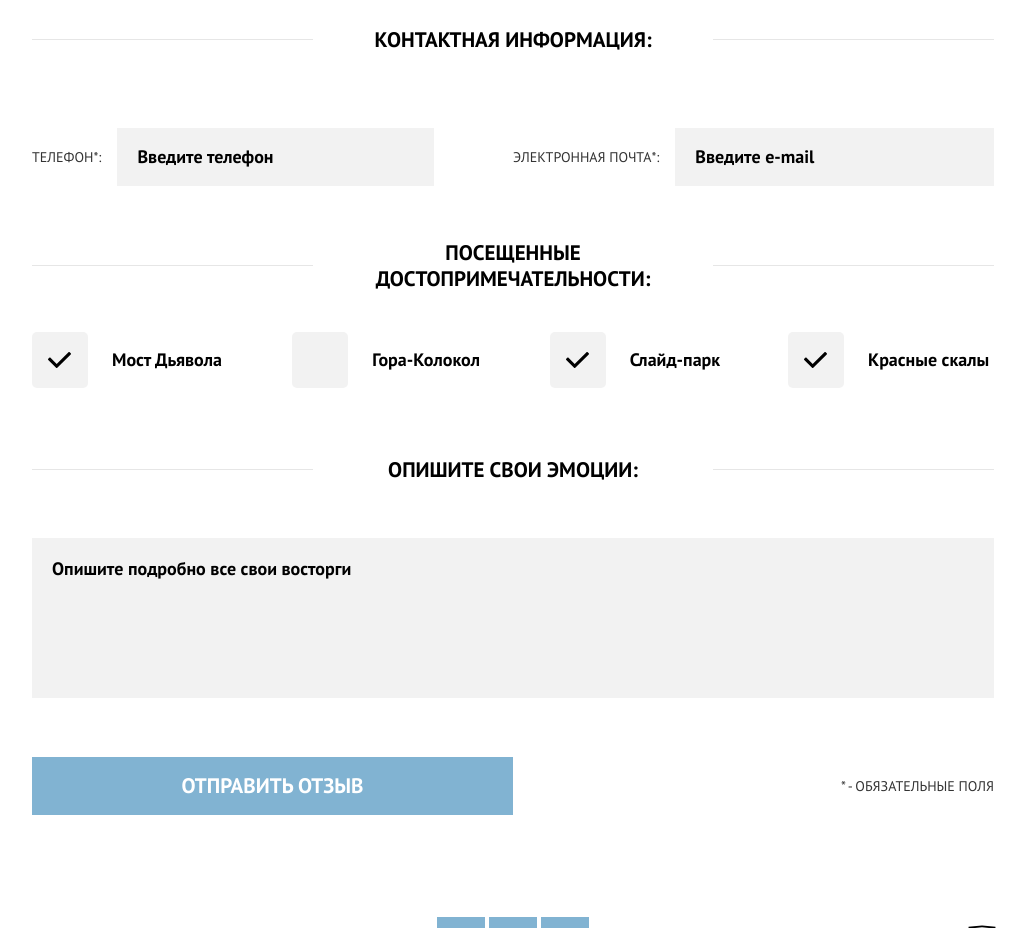
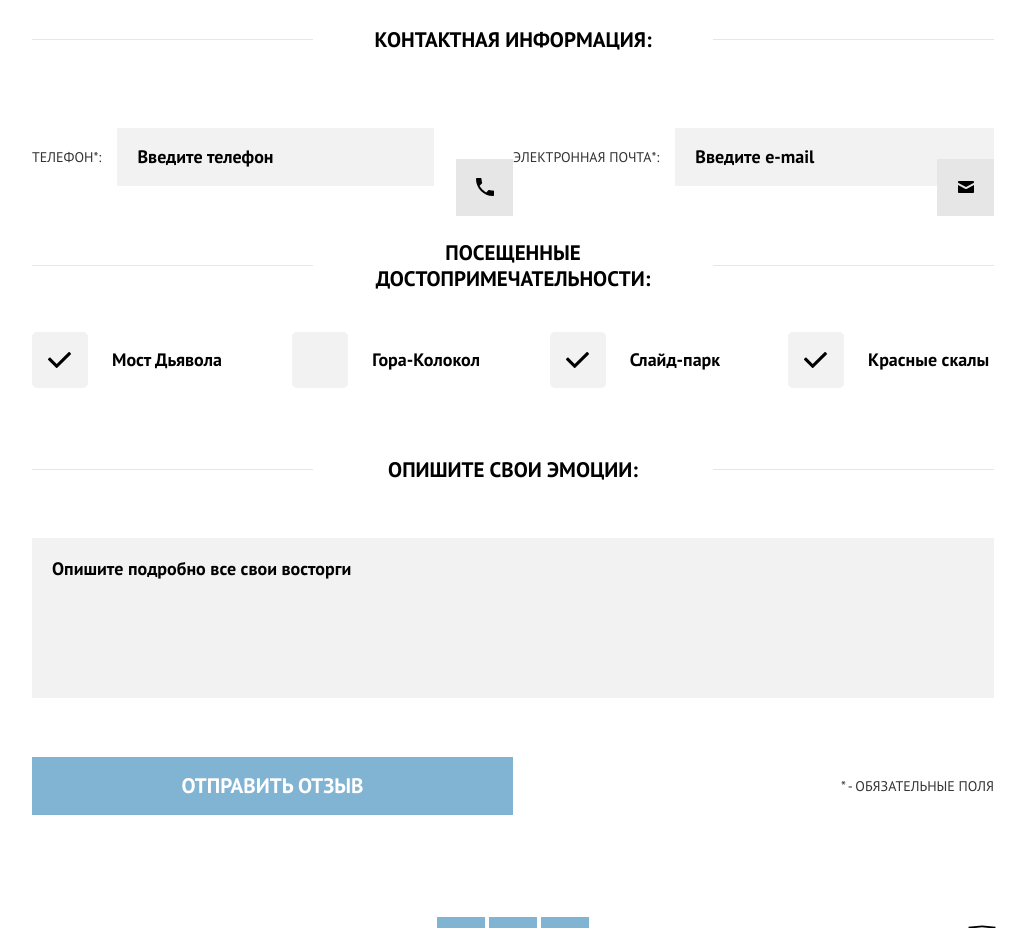
Before and after one commit to Neohack69/1237137-sedona-19, a website: page source/form.html in a window 1280 px wide. Shown: the part 971-1899 px from the top of the page, without its empty margins (127-1152 px from the left). Drawn offline with nearby package versions, Linux system fonts and the light colour scheme; files that its build step writes are made by us from their sources.

Commit message:
Добавлены иконки телефона и письма. Усовершенствована графика. Оптимизировано под Retina дисплеи.

```diff
--- a/source/form.html
+++ b/source/form.html
@@ -60,6 +60,7 @@
         <div class="textbox textbox__feedback-contacts">
           <label class="textbox__title textbox__title--feedback-contacts" for="phone"><span class="tel--hidden">Контактный</span> телефон*:</label>
           <input class="textbox__input textbox__input--phone" id="phone" name="phone" pattern="[0-9]{1}-[0-9]{3}-[0-9]{7}" placeholder="Введите телефон" type="tel">
+          <div class="text-box__input--icon-phone"></div>
           <span class="textbox__warning textbox__warning--phone visuallyHidden">
             Ошибка, перепроверьте номер
           </span>
@@ -67,6 +68,7 @@
         <div class="textbox textbox__feedback-contacts">
           <label class="textbox__title textbox__title--feedback-contacts" for="email">Электронная почта*:</label>
           <input class="textbox__input textbox__input--email" id="email" name="email" pattern="[a-zA-Z0-9.!#$%&’*+/=?^_`{|}~-]+@[a-zA-Z0-9-]+(?:\.[a-zA-Z0-9-]+)" placeholder="Введите e-mail" type="email">
+          <div class="text-box__input--icon-email"></div>
           <span class="textbox__warning textbox__warning--email visuallyHidden">
             Ошибка, перепроверьте адрес
           </span>
--- a/source/less/blocks/checkbox-set.less
+++ b/source/less/blocks/checkbox-set.less
@@ -34,14 +34,10 @@
 
 .checkbox-set__input:checked + .checkbox-set__title::before {
   background: #f2f2f2 url("../img/icon-tick.svg") no-repeat 50% 50%;
+}
 
-  &:hover {
-    background-color: #e5e5e5;
-  }
-
-  &:active {
-    background-color: #d5d5d5;
-  }
+.checkbox-set__input:checked + .checkbox-set__title:hover::before {
+  background-color: #e6e6e6;
 }
 
 .checkbox-set__item {
--- a/source/less/blocks/intro.less
+++ b/source/less/blocks/intro.less
@@ -11,6 +11,7 @@
 
   @media (min-resolution: @retina-dpi), (min-resolution: @retina-dppx) {
     background-image: url("../img/bg-intro-triangle-mobile.svg"), url("../img/bg-back-mobile@2x.jpg");
+    background-size: auto,768px 389px;
   }
 
   @media (min-width: @tablet-width) {
--- a/source/less/blocks/map.less
+++ b/source/less/blocks/map.less
@@ -6,6 +6,10 @@
   background-repeat: no-repeat;
   background-position: 50% top;
   background-size: auto 350px;
+
+  @media (min-resolution: @retina-dppx), (min-resolution: @retina-dpi) {
+    background-image: url("../img/bg-map-mobile@2x.jpg");
+  }
 }
 
 .map__source {
--- a/source/less/blocks/post.less
+++ b/source/less/blocks/post.less
@@ -146,6 +146,10 @@
     @media (min-width: @tablet-width) {
       background-color: #eaeaea;
     }
+
+    @media (min-width: @desktop-width) {
+      background-color: rgba(0, 0, 0, 0.5);
+    }
   }
 }
 
--- a/source/less/blocks/textbox.less
+++ b/source/less/blocks/textbox.less
@@ -1,9 +1,13 @@
 .textbox__title {
   .normal-text();
-  padding-right: 20px;
+  padding-right: 17px;
   line-height: 25px;
   color: #333333;
   align-items: center;
+
+  @media (min-width: @tablet-width) {
+    padding-right: 20px;
+  }
 
   @media (min-width: @desktop-width) {
     align-items: center;
@@ -55,6 +59,7 @@
   &:focus {
     background-color: white;
     border: 4px solid #e5e5e5;
+    padding: 0 16px;
   }
 }
 
@@ -87,6 +92,7 @@
 }
 
 .textbox__title--feedback-contacts {
+  position: relative;
   margin-bottom: 5px;
   margin-left: 20px;
   line-height: 25px;
@@ -119,19 +125,33 @@
 
 
 .textbox__input--phone {
-  position: relative;
-
   @media (min-width: @desktop-width) {
     width: 317px;
   }
+}
 
-  &::after {
-    content: "sadasdf";
+.text-box__input--icon {
+  &-phone {
     position: absolute;
-    border: 1px solid red;
+    background-image: url("../img/icon-phone.svg");
+    background-color: #e6e6e6;
+    background-repeat: no-repeat;
+    background-position: center;
+    width: 57px;
+    height: 57px;
+    right: 0px;
+    top: 31px;
+  }
+
+  &-email {
+    position: absolute;
+    background-image: url("../img/icon-mail.svg");
+    background-color: #e6e6e6;
+    background-repeat: no-repeat;
+    background-position: center;
+    width: 57px;
+    height: 57px;
+    right: 0px;
+    top: 31px;
   }
 }
-
-.textbox__input--email {
-
-}
```
